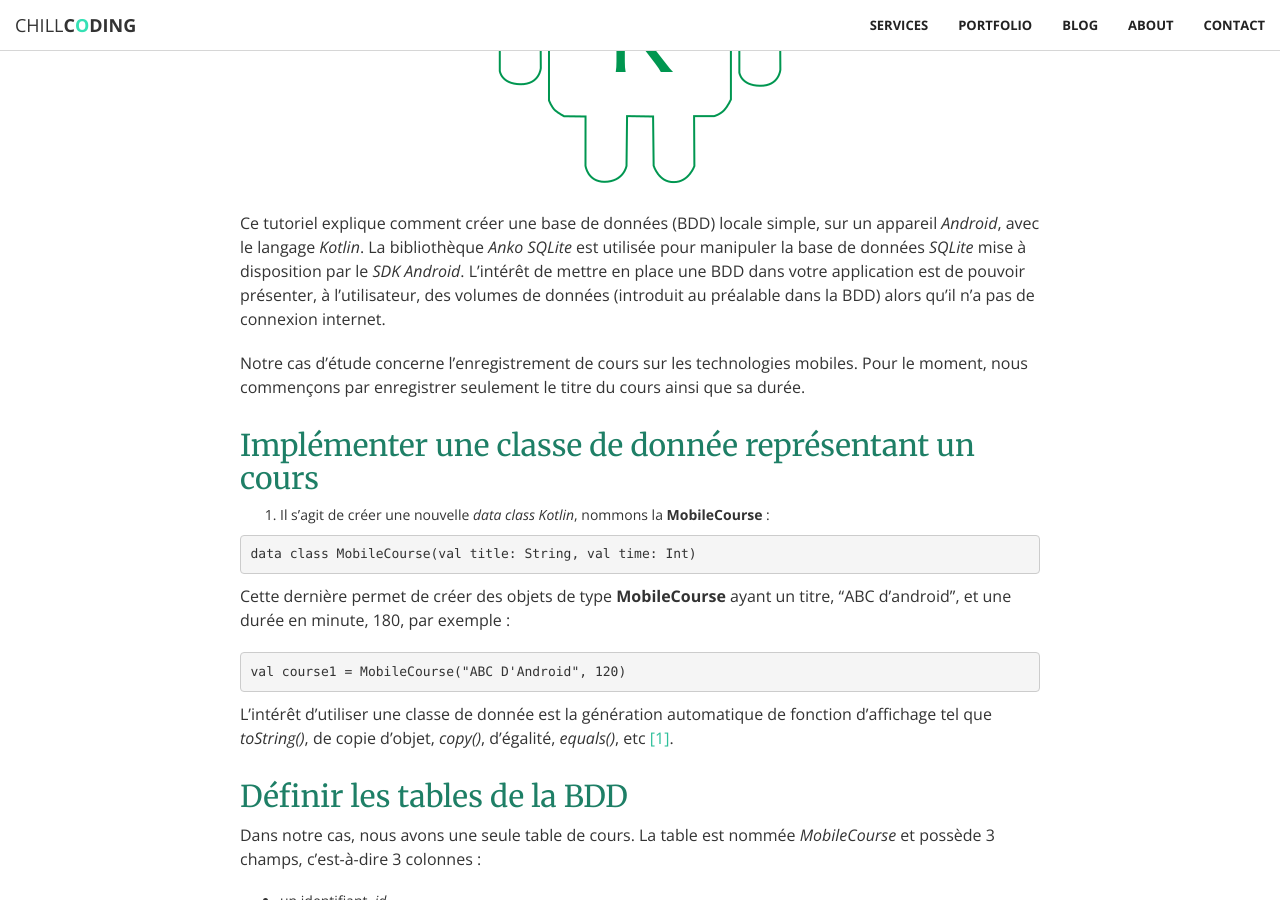
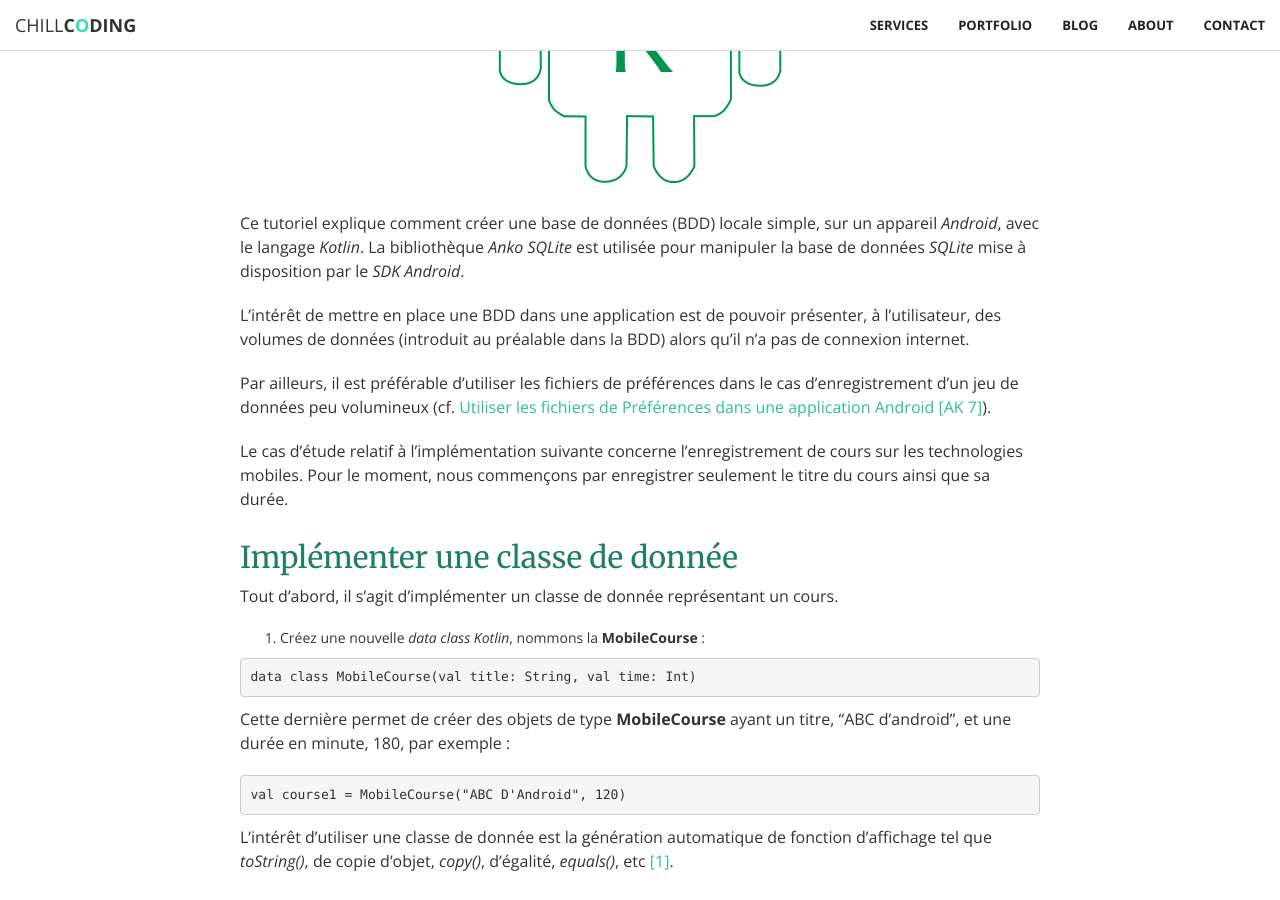
Before and after one commit to chillcoding-at-the-beach/chillcoding-at-the-beach-github.io, a Jekyll site: the page built from _posts/2018-01-17-creer-bdd-sqlite-kotlin-android.md, in a window 1280 px wide and 900 px high, scrolled down 644 px. Built offline with Jekyll 4.4.1, drawn with Linux system fonts in a browser that asks for light colours; nearby versions of some CDN libraries; comment, search, counter and statistics services are not loaded; some of the changed text lies outside the part shown.

Commit message:
Correct indentation for  numerotation

````diff
--- a/_posts/2018-01-17-creer-bdd-sqlite-kotlin-android.md
+++ b/_posts/2018-01-17-creer-bdd-sqlite-kotlin-android.md
@@ -12,19 +13,25 @@
 un appareil _Android_, avec le langage _Kotlin_. La bibliothèque _Anko SQLite_ est
 utilisée pour manipuler la base de données _SQLite_ mise à disposition par
 le _SDK Android_.
-L'intérêt de mettre en place une BDD dans votre application est de pouvoir présenter,
+
+L'intérêt de mettre en place une BDD dans une application est de pouvoir présenter,
 à l'utilisateur, des volumes de données (introduit au préalable dans la BDD)
 alors qu'il n'a pas de connexion internet.
 
-Notre cas d'étude concerne l'enregistrement de cours sur les technologies mobiles.
+Par ailleurs, il est préférable d'utiliser les fichiers de préférences dans le
+cas d'enregistrement d'un jeu de données peu volumineux (cf. [Utiliser les
+fichiers de Préférences dans une application Android [AK 7]][AK-7]).
+
+Le cas d'étude relatif à l'implémentation suivante concerne l'enregistrement de cours
+sur les technologies mobiles.
 Pour le moment, nous commençons par enregistrer seulement le titre du cours ainsi
 que sa durée.
 
-<!--more-->
+## Implémenter une classe de donnée
 
-## Implémenter une classe de donnée représentant un cours
+Tout d'abord, il s'agit d'implémenter un classe de donnée représentant un cours.
 
-1. Il s'agit de créer une nouvelle _data class Kotlin_, nommons la **MobileCourse** :
+1. Créez une nouvelle _data class Kotlin_, nommons la **MobileCourse** :
 
 ```kotlin
 data class MobileCourse(val title: String, val time: Int)
@@ -94,12 +101,12 @@
             val DB_VERSION = 1
         }
 
-Note : Ces variables statiques sont utilisées dans le constructeur codé en 2.
-Il s'agit de _verrouiller_ le nom de la BDD ainsi que son numéro de version.
+   Note : Ces variables statiques sont utilisées dans le constructeur codé en 2.
+   Il s'agit de _verrouiller_ le nom de la BDD ainsi que son numéro de version.
 Ces attributs sont constants, ils restent les mêmes tout au long de l'exécution
 de l'application.
 
-Après avoir renseigné le constructeur de <b style='color:#00bfff'>ManagedSQLiteOpenHelper</b>,
+   Après avoir renseigné le constructeur de <b style='color:#00bfff'>ManagedSQLiteOpenHelper</b>,
 il s'agit à présent d'implémenter ses fonctions membres :
 
    * <i style='color:#00bfff'>onCreate()</i> : se charge de créer les tables de la BDD
@@ -114,13 +121,13 @@
             )
         }
 
-Ici, il s'agit de créer les tables de la BDD, cela via la fonction <i style='color:#00bfff'>createTable()</i> appliquée à l'objet de type
+    Ici, il s'agit de créer les tables de la BDD, cela via la fonction <i style='color:#00bfff'>createTable()</i> appliquée à l'objet de type
 <b style='color:green'>SQLiteDatabase</b>.
-Elle attend, à minima, 3 paramètres :
+    Elle attend, à minima, 3 paramètres :
 
- * le nom de la table
- * un booléen (à `true` car si la table n'existe pas alors la créer)
- * les colonnes de la table, au moins une, une paire avec le nom de la colonne et son type SQL
+   * le nom de la table
+   * un booléen (à `true` car si la table n'existe pas alors la créer)
+   * les colonnes de la table, au moins une, une paire avec le nom de la colonne et son type SQL
 
 5. Implémenter la fonction <i style='color:#00bfff'>onUpgrade()</i> :
 
@@ -166,12 +173,12 @@
                     .parseList(classParser<MobileCourse>())
         }
 
-La fonction _requestCourse()_ utilise la fonction <i style='color:#00bfff'>select()</i>
+   La fonction _requestCourse()_ utilise la fonction <i style='color:#00bfff'>select()</i>
 pour récupérer dans la table `MobileCourseTable.NAME` les colonnes `MobileCourseTable.TITLE` et
 `MobileCourseTable.TIME`. Cette dernière renvoie un résultat nécessitant d'être _parsé_ via
 <i style='color:#00bfff'>parseList()</i>, cette dernière prend en paramètre un <i style='color:#00bfff'>rowParser</i> construit de cette façon : `classParser<MobileCourse>()`.
 
-Attention, le nom et le type des attributs de la classe **MobileCourse**
+   Attention, le nom et le type des attributs de la classe **MobileCourse**
 doivent correspondre exactement à ce que la requête de la BDD renvoie : un titre
 de type champs textuel et une durée de type nombre.
 
@@ -183,7 +190,7 @@
                     MobileCourseTable.TIME to course.time)
         }
 
-Elle prend en paramètre un objet de type **MobileCourse** et l'insère dans la BDD
+   Elle prend en paramètre un objet de type **MobileCourse** et l'insère dans la BDD
 via la fonction <i style='color:#00bfff'>insert()</i>.
 
 4. Créez la fonction _saveCourses()_ :
@@ -309,3 +316,4 @@
 
 *[AS]: Android Studio
 [AK-4]: https://www.chillcoding.com/blog/2017/10/09/utiliser-anko-kotlin-android/
+[AK-7]: https://www.chillcoding.com/blog/2014/10/10/utiliser-fichier-preferences/
````
Also changed, not shown: other parts of _posts/2018-01-17-creer-bdd-sqlite-kotlin-android.md (+6 -5 lines).
